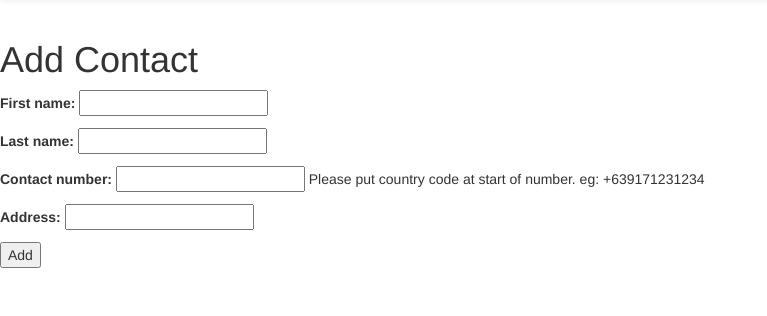
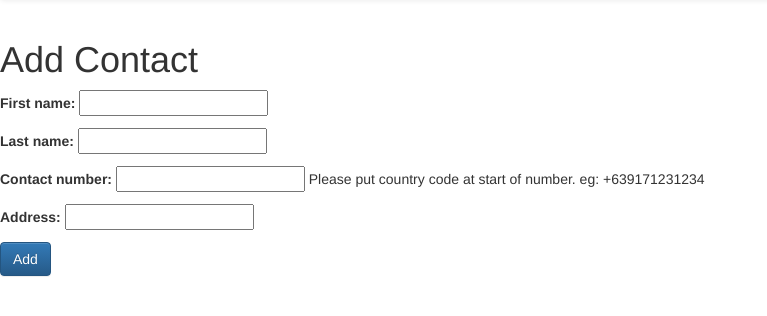
Before and after one commit to martinjohnlopez8/django-exam, a Django app: page /add/ in a window 1280 px wide. Shown: the part 52-368 px from the top of the page, without its empty margins (0-767 px from the left). Run offline with Django 3.2, Linux system fonts and the light colour scheme; some libraries are stand-ins or nearby versions.

Commit message:
improve css

```diff
--- a/addressbook/resources.py
+++ b/addressbook/resources.py
@@ -5,4 +5,3 @@ from .models import Contact
 class ContactResource(resources.ModelResource):
     class Meta:
         model = Contact
-        exclude = ('id')
--- a/addressbook/templates/addressbook/add_contact.html
+++ b/addressbook/templates/addressbook/add_contact.html
@@ -4,6 +4,6 @@
 <h1>Add Contact</h1>
 <form action="" method="POST">{% csrf_token %}
 	{{ form.as_p }}
-	<button type="submit">Add</button>
+	<button type="submit" class="btn btn-primary">Add</button>
 </form>
 {% endblock %}
```
